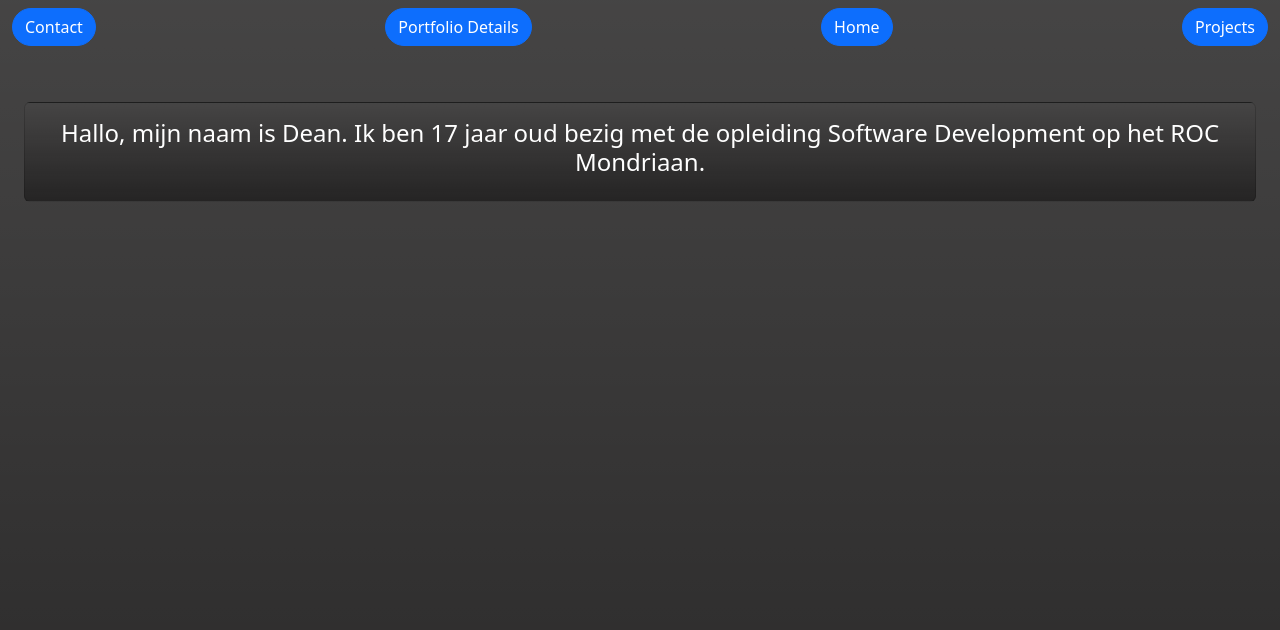
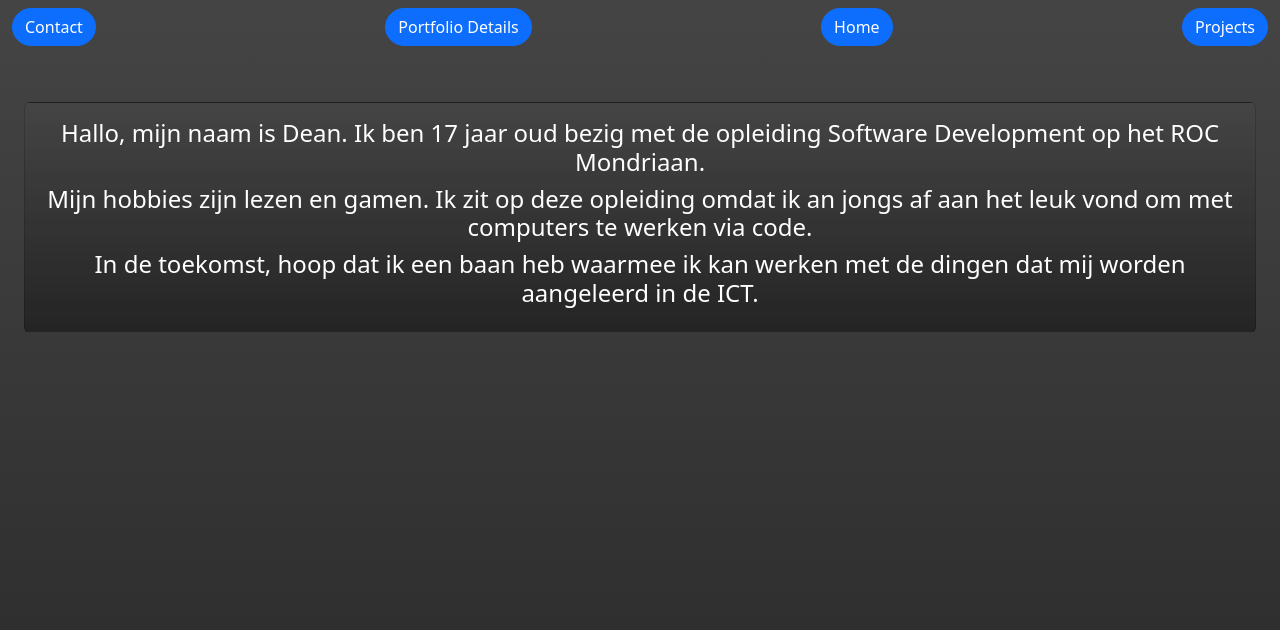
Before and after one commit to D-CYL/D-CYL.github.io, a plain HTML site: page about.html in a window 1280 px wide. Drawn offline with nearby package versions, Linux system fonts and the light colour scheme.

Commit message:
more story

```diff
--- a/about.html
+++ b/about.html
@@ -32,6 +32,14 @@
                                 Hallo, mijn naam is Dean. Ik ben 17 jaar oud bezig met de opleiding
                                 Software Development op het ROC Mondriaan.
                             </h4>
+                            <h4>
+                                Mijn hobbies zijn lezen en gamen. Ik zit op deze opleiding omdat ik an jongs af aan het
+                                leuk vond om met computers te werken via code.
+                            </h4>
+                            <h4>
+                                In de toekomst, hoop dat ik een baan heb waarmee ik kan werken met de dingen dat mij
+                                worden aangeleerd in de ICT.
+                            </h4>
                             <p class="card-text"></p>
                         </div>
                     </div>
```
